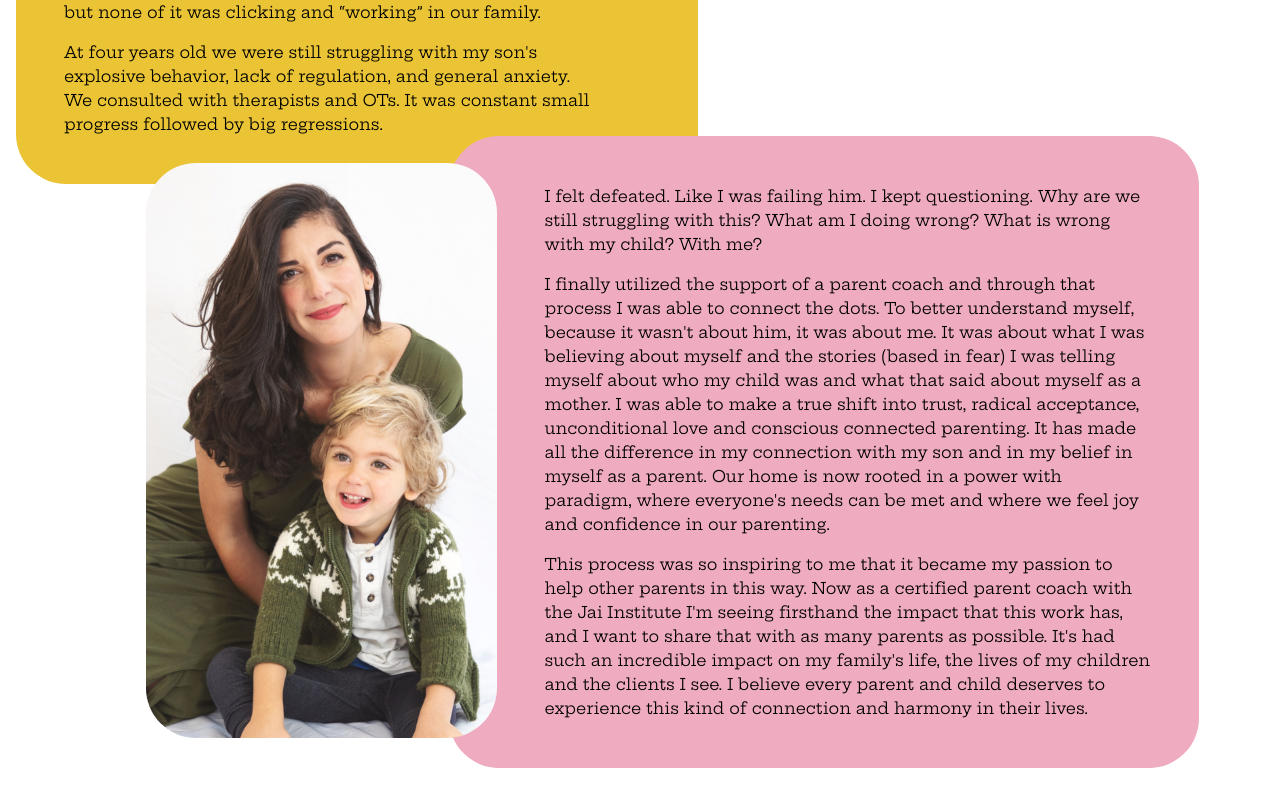
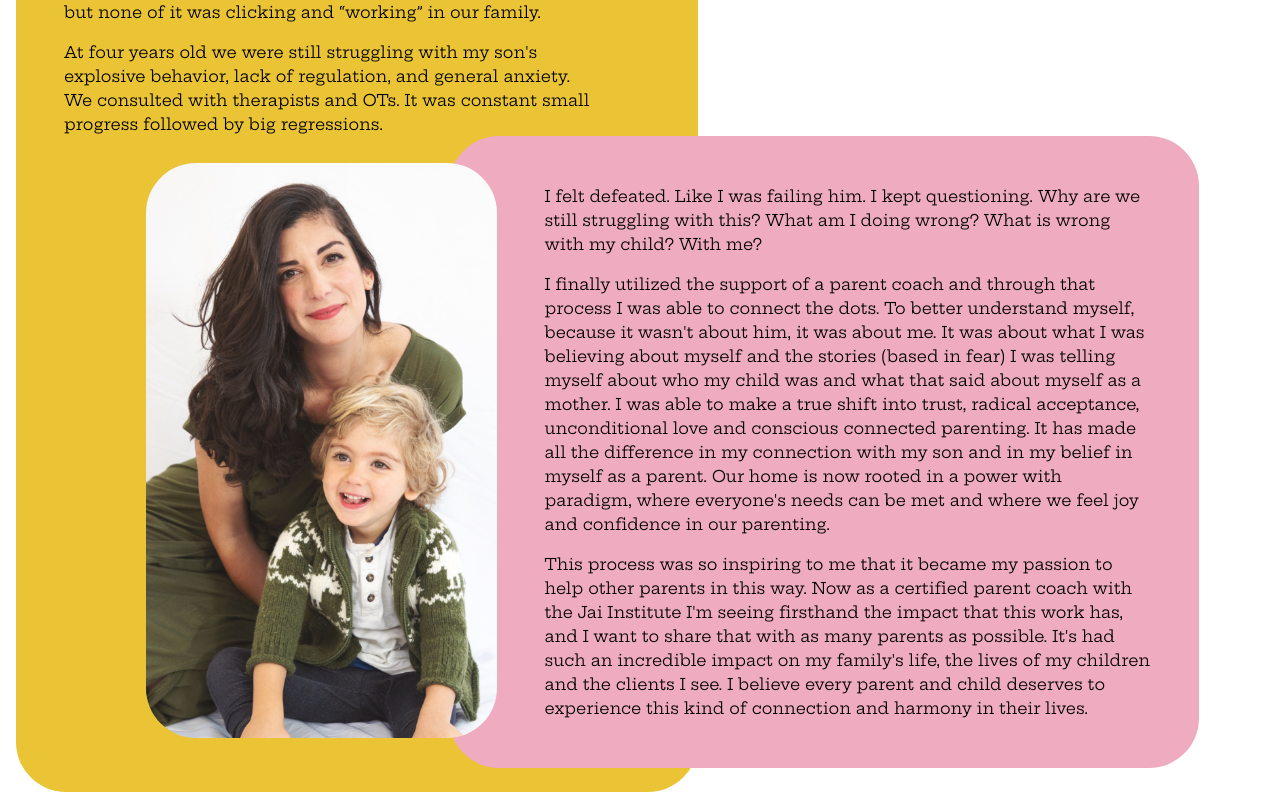
Before and after one commit to mmmaaatttttt/ccp-coaching, a Next.js app: page /about in a window 1280 px wide. Shown: the part 506-1300 px from the top of the page. Built offline with nearby package versions, Linux system fonts and the light colour scheme.

Commit message:
make first section longer on big screen

```diff
--- a/pages/about/About.module.css
+++ b/pages/about/About.module.css
@@ -37,7 +37,7 @@
 
   .about1 section {
     padding-right: 6rem;
-    /* padding-bottom: 7rem; */
+    padding-bottom: 40rem;
     max-width: 750px;
   }
 
@@ -53,7 +53,7 @@
     align-items: center;
     position: relative;
     justify-content: center;
-    margin-top: -6rem;
+    margin-top: -44rem;
   }
 
   .about2 section {
```
